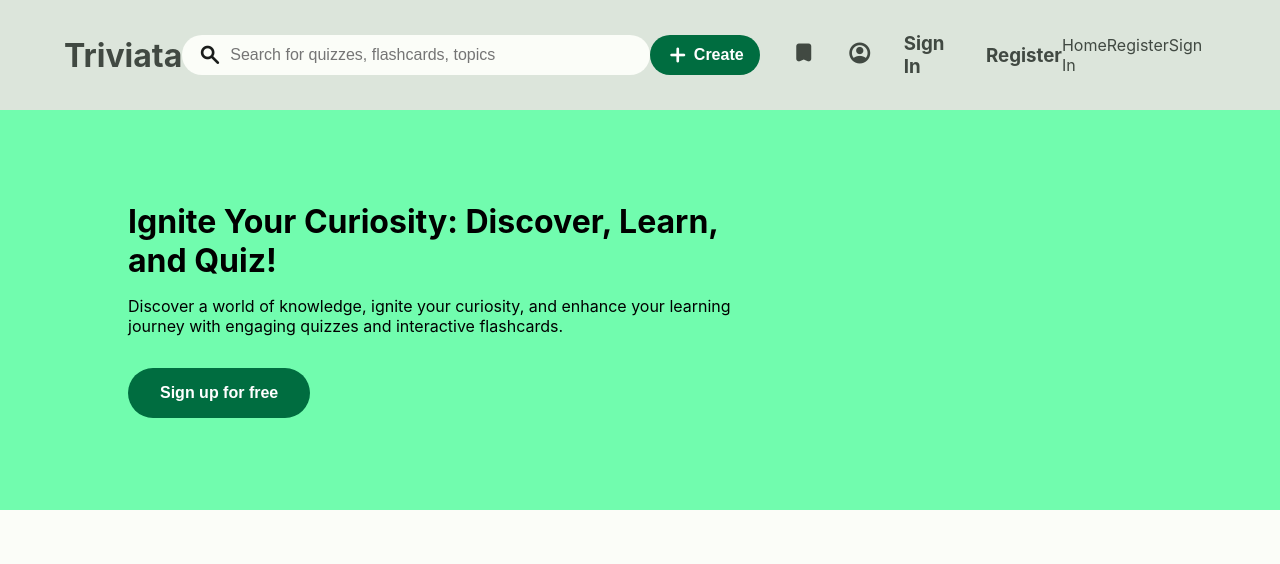
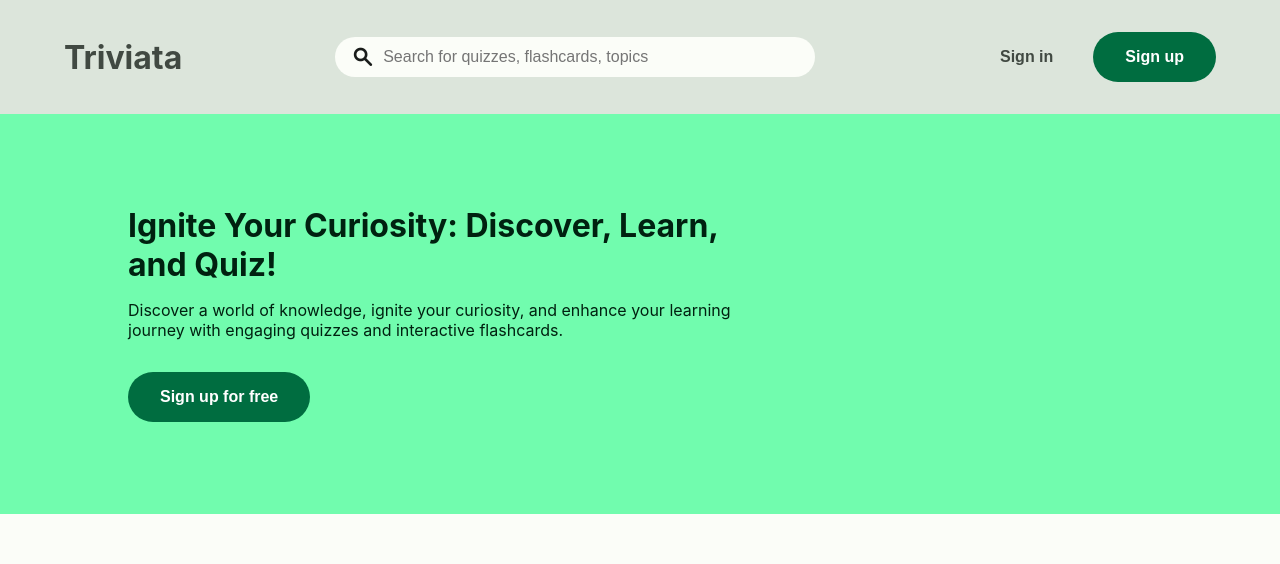
Before and after one commit to lastnameisgold/triviata_app_frontend, a React (Create React App) app in the folder triviata/: page / in a window 1280 px wide. Shown: the top 564 px of the page. Built offline with nearby package versions, Linux system fonts and the light colour scheme.

Commit message:
Fixed ternary for Nav authenticated vs unauthenticated.

```diff
--- a/triviata/src/App.css
+++ b/triviata/src/App.css
@@ -36,7 +36,7 @@
   display: flex;
   flex-direction: row;
   align-items: center;
-  gap: 2rem
+  gap: 0.5rem;
 }
 
 /* Nav */
@@ -161,6 +161,7 @@
 
 /* Hero Section */
 .hero-container {
+  color: var(--md-sys-color-on-primary-container);
   background-color: var(--md-sys-color-primary-container);
   height: 50vh;
   display: flex;
@@ -191,10 +192,42 @@
   -ms-border-radius: 2rem;
   -o-border-radius: 2rem;
 }
+
+.tonal-button {
+  font-size: 1rem;
+  font-weight: 600;
+  width: fit-content;
+  color: var(--md-sys-color-on-primary-container);
+  background-color: var(--md-sys-color-primary-container);
+  border-style: none;
+  padding: 1rem 2rem;
+  border-radius: 2rem;
+  -webkit-border-radius: 2rem;
+  -moz-border-radius: 2rem;
+  -ms-border-radius: 2rem;
+  -o-border-radius: 2rem;
+}
+
+.link-button {
+  font-size: 1rem;
+  font-weight: 600;
+  width: fit-content;
+  color: var(--md-sys-color-on-surface-variant);
+  background-color: transparent;
+  border-style: none;
+  padding: 1rem 2rem;
+  border-radius: 2rem;
+  -webkit-border-radius: 2rem;
+  -moz-border-radius: 2rem;
+  -ms-border-radius: 2rem;
+  -o-border-radius: 2rem;
+}
+
 /* Hero Section */
 
 /* Feature Section */
 .features-section {
+  color: var(--md-sys-color-on-surface);
   background-color: var(--md-sys-color-surface);
   padding: 4rem;
   display: flex;
--- a/triviata/src/components/Nav.js
+++ b/triviata/src/components/Nav.js
@@ -1,28 +1,7 @@
 import { Link } from "react-router-dom"
 
-const Nav = ({authenticated, user, handleLogOut}) => {
-    let authenticatedOptions
-    if (user) {
-        authenticatedOptions=(
-            <nav>
-            <h3>Welcome {user.email}!</h3>
-            <Link to="/feed">Feed</Link>
-            <Link onClick={handleLogOut} to="/">
-              Sign Out
-            </Link>
-          </nav>
-        )
-    }
-
-    const publicOptions = (
-        <nav>
-          <Link to="/">Home</Link>
-          <Link to="/register">Register</Link>
-          <Link to="/signin">Sign In</Link>
-        </nav>
-      )
-
-    return(
+const Nav = ({authenticated, user}) => {
+    return(user && authenticated) ? (
         <div className="nav-container">
             <Link to="/">
                 <h1>Triviata</h1>
@@ -46,19 +25,31 @@ const Nav = ({authenticated, user, handleLogOut}) => {
                 <Link to="/profile">
                     <span class="material-symbols-rounded">account_circle</span>
                 </Link>
+            </div>
+        </div>
+    ) : (
+        <div className="nav-container">
+        <Link to="/">
+            <h1>Triviata</h1>
+        </Link>
 
-                {/* For testing purposes! Feel free to change link design for register */}
+        <div className="search-bar">
+            <span className="material-symbols-rounded">search</span>
+            <input className="search-input" placeholder="Search for quizzes, flashcards, topics"/>
+        </div>
 
-                <Link to="/signin">
-                    <h3>Sign In</h3>
-                </Link>
-                <Link to="/register">
-                    <h3>Register</h3>
-                </Link>
-            </div>
-            {authenticated && user ? authenticatedOptions : publicOptions}
+        <div className="links-container">
+
+            <Link to="/signin">
+                <button className="link-button">Sign in</button>
+            </Link>
+            <Link to="/register">
+                <button className="primary-button">Sign up</button>
+            </Link>
         </div>
+    </div>
     )
+
 }
 
 export default Nav
```
